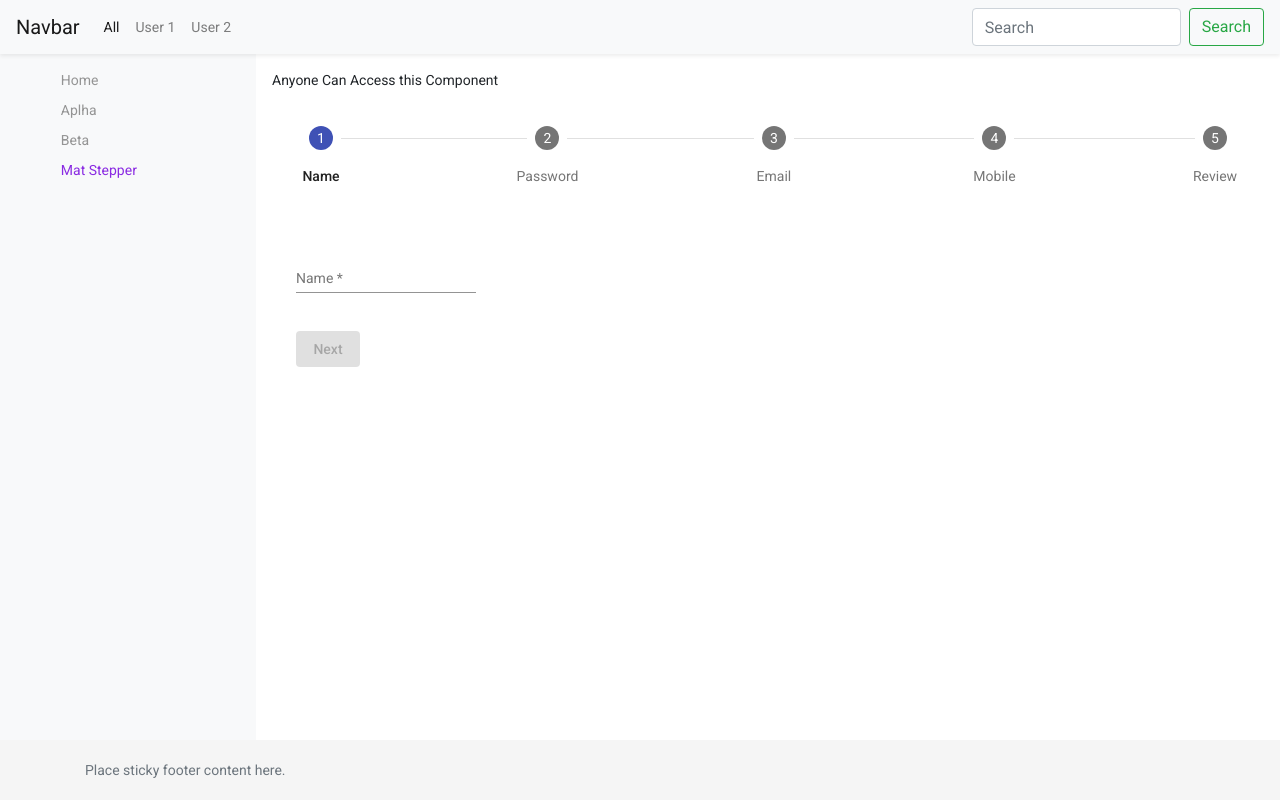
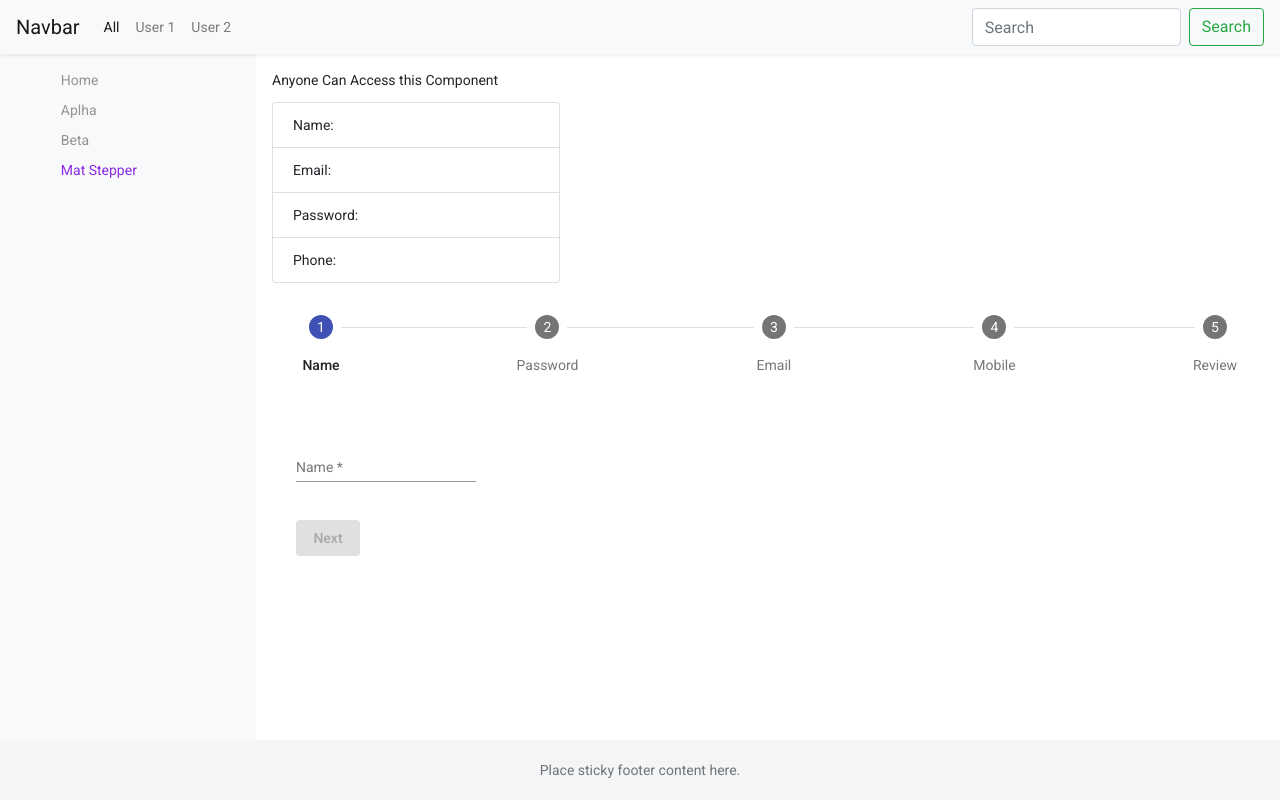
Before and after one commit to KratosvsEzio/Office-Task, an Angular app: page /gamma in a window 1280 px wide. Built offline with nearby package versions, Linux system fonts and the light colour scheme.

Commit message:
Mat stepper form reset form Properly and Display form data after submit form

```diff
--- a/src/app/common/footer/footer.component.html
+++ b/src/app/common/footer/footer.component.html
@@ -1,5 +1,5 @@
 <footer class="footer">
-    <div class="container">
+    <div class="container text-center">
         <span class="text-muted">Place sticky footer content here.</span>
     </div>
 </footer>
--- a/src/app/component/gamma/gamma.component.html
+++ b/src/app/component/gamma/gamma.component.html
@@ -1,4 +1,13 @@
 <p>Anyone Can Access this Component</p>
+
+<div class="card" style="width: 18rem;">
+  <ul class="list-group list-group-flush">
+    <li class="list-group-item"><span>Name: </span><span *ngIf="formData.name">{{formData.name}}</span></li>
+    <li class="list-group-item"><span>Email: </span><span *ngIf="formData.email">{{formData.email}}</span></li>
+    <li class="list-group-item"><span>Password: </span><span *ngIf="formData.password">{{formData.password}}</span></li>
+    <li class="list-group-item"><span>Phone: </span><span *ngIf="formData.phone">{{formData.phone}}</span></li>
+  </ul>
+</div>
 
 <mat-horizontal-stepper [linear]="isLinear" #stepper labelPosition="bottom">
     <!-- Step Name -->
@@ -25,8 +34,8 @@
           <form [formGroup]="formPasswordGroup">
               <div class="example-form">
                 <mat-form-field class="example-full-width">
-                  <input type="password" matInput placeholder="Password" required formControlName="passWord">
-                  <mat-error *ngIf="formPasswordGroup.controls['passWord'].hasError('required')">
+                  <input type="password" matInput placeholder="Password" required formControlName="password">
+                  <mat-error *ngIf="formPasswordGroup.controls['password'].hasError('required')">
                           Password is required!
                       </mat-error>
                 </mat-form-field>
@@ -89,7 +98,7 @@
       <div>
           <button mat-raised-button color="primary" matStepperPrevious>Back</button> &nbsp; &nbsp;
           <button mat-raised-button color="accent" (click)="onSubmit()" type="submit">Submit</button> &nbsp; &nbsp;
-          <button mat-raised-button color="warn" (click)="stepper.reset()">Reset</button>
+          <button mat-raised-button color="warn" (click)="resetStepperForm(stepper)">Reset</button>
       </div>
     </mat-step>
 
--- a/src/app/component/gamma/gamma.component.ts
+++ b/src/app/component/gamma/gamma.component.ts
@@ -14,6 +14,8 @@ export class GammaComponent implements OnInit {
   formEmailGroup : FormGroup;
   formPhoneGroup : FormGroup;
 
+  formData: any = {};
+
   constructor(private fb: FormBuilder) {  }
 
   ngOnInit() {
@@ -26,7 +28,7 @@ export class GammaComponent implements OnInit {
     });
 
     this.formPasswordGroup  = this.fb.group({
-      passWord: ['', Validators.required]
+      password: ['', Validators.required]
     });
 
     this.formEmailGroup  = this.fb.group({
@@ -40,19 +42,30 @@ export class GammaComponent implements OnInit {
   }
 
   onSubmit() {
-    const formData = {
-      name: this.formNameGroup.value,
-      email: this.formEmailGroup.value,
-      password: this.formPasswordGroup.value,
-      phone: this.formPhoneGroup.value
+    this.formData = {
+      name: this.formNameGroup.controls.userName.value,
+      email: this.formEmailGroup.controls.emailID.value,
+      password: this.formPasswordGroup.controls.password.value,
+      phone: this.formPhoneGroup.controls.mobile.value
     }
+    console.log('Form Value', this.formData);
+  }
 
-    // this.formNameGroup.reset();
-    // this.formEmailGroup.reset();
-    // this.formPasswordGroup.reset();
-    // this.formPhoneGroup.reset();
+  resetStepperForm(stepper: any) {
 
-    console.log('Form Value', formData);
+    this.formResetState(this.formNameGroup);
+    this.formResetState(this.formEmailGroup);
+    this.formResetState(this.formPasswordGroup);
+    this.formResetState(this.formPhoneGroup);
+
+    stepper.reset();
+  }
+
+  formResetState(form) {
+    form.reset();
+    form.markAsPristine();
+    form.markAsUntouched();
+    form.updateValueAndValidity();
   }
 
 
```
Also changed, not shown: 1 other file (tests, documents, lock files or other folders).
